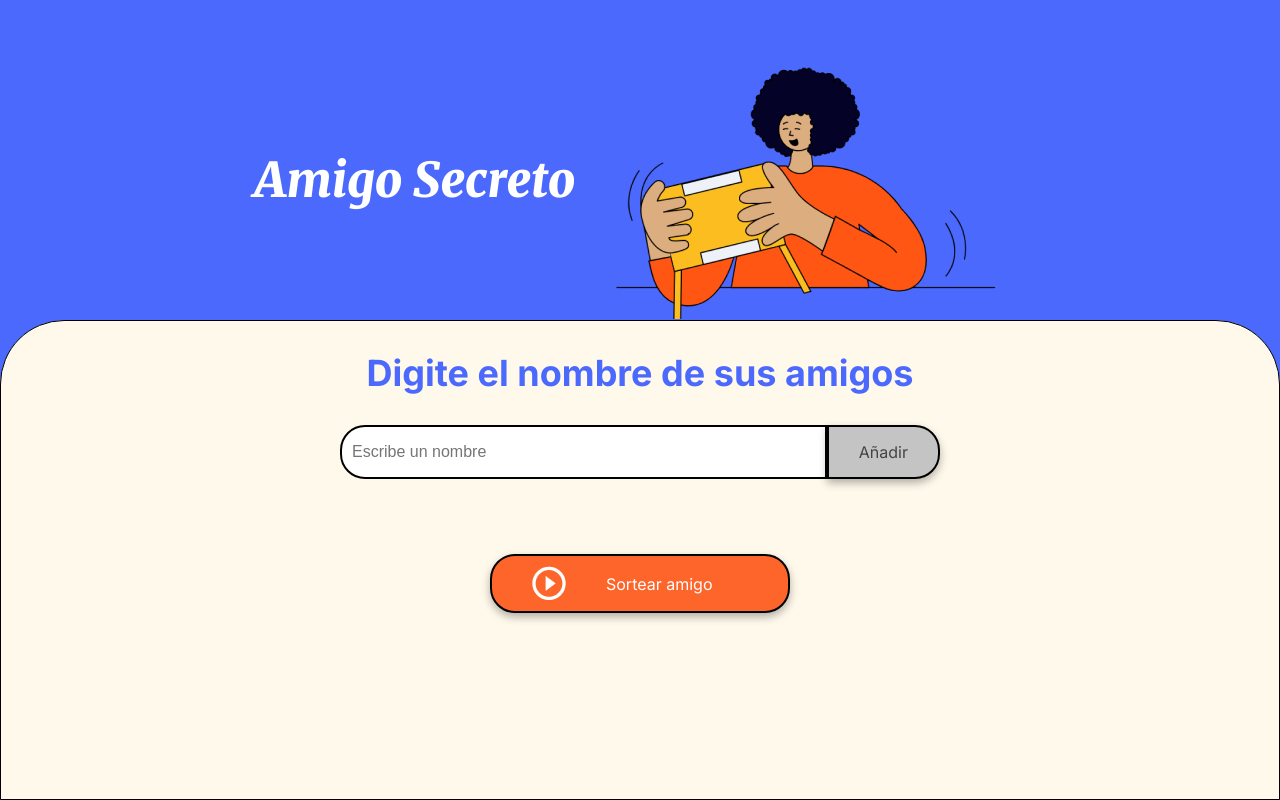
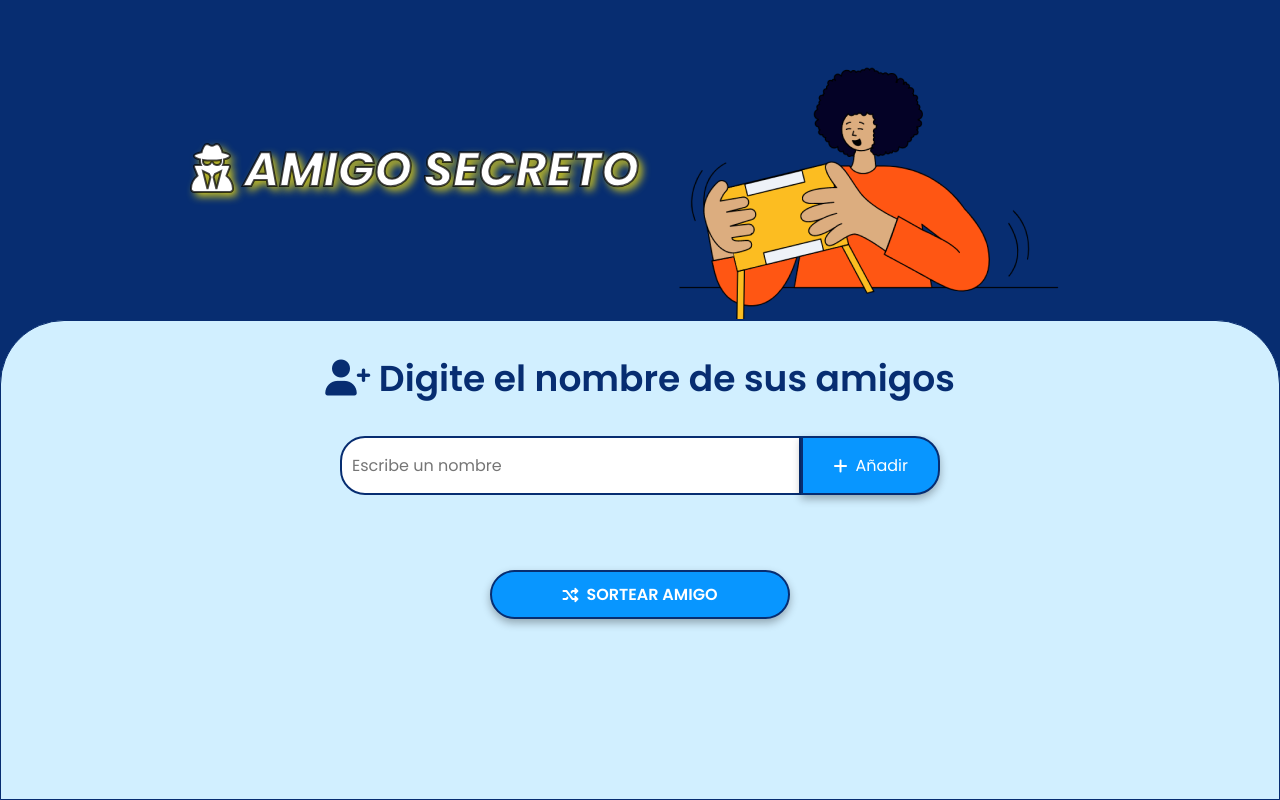
Before and after one commit to logan20andy/Amigo-secreto, a plain HTML site: page index.html in a window 1280 px wide. Drawn offline with Linux system fonts and the light colour scheme.

Commit message:
codigo cooreindo a full

```diff
--- a/app.js
+++ b/app.js
@@ -1 +1,41 @@
-// El principal objetivo de este desafío es fortalecer tus habilidades en lógica de programación. Aquí deberás desarrollar la lógica para resolver el problema.
+// Array para almacenar los nombres de los amigos
+let amigos = [];
+
+// Función para agregar un amigo al array y mostrarlo en la lista
+function agregarAmigo() {
+    const inputAmigo = document.getElementById("amigo");
+    const listaAmigos = document.getElementById("listaAmigos");
+
+    // Verifica que el input no esté vacío
+    if (inputAmigo.value.trim() !== "") {
+        // Agrega el nombre al array
+        amigos.push(inputAmigo.value.trim());
+
+        // Crea un nuevo elemento <li> para mostrar al amigo
+        const nuevoAmigo = document.createElement("li");
+        nuevoAmigo.innerHTML = `Amigo ${amigos.length}: <strong>${inputAmigo.value}</strong>`;
+        listaAmigos.appendChild(nuevoAmigo);
+
+        // Limpia el campo de texto
+        inputAmigo.value = "";
+    } else {
+        alert("Por favor, ingresa un nombre válido.");
+    }
+}
+
+// Función para realizar el sorteo y mostrar el ganador
+function sortearAmigo() {
+    const resultado = document.getElementById("resultado");
+
+    // Verifica que haya amigos en la lista
+    if (amigos.length > 0) {
+        // Selecciona un ganador al azar
+        const indiceGanador = Math.floor(Math.random() * amigos.length);
+        const ganador = amigos[indiceGanador];
+
+        // Muestra el ganador en la vista
+        resultado.innerHTML = `<li>El ganador es: <strong>${ganador}</strong> 🎉</li>`;
+    } else {
+        alert("No hay amigos en la lista para sortear. Agrega al menos uno.");
+    }
+}
--- a/index.html
+++ b/index.html
@@ -4,24 +4,23 @@
     <meta charset="UTF-8">
     <meta name="viewport" content="width=device-width, initial-scale=1.0">
     <link rel="stylesheet" href="style.css">
-    <link rel="preconnect" href="https://fonts.googleapis.com">
-    <link rel="preconnect" href="https://fonts.gstatic.com" crossorigin>
-    <link href="https://fonts.googleapis.com/css2?family=Inter:wght@100;400;700;900&family=Merriweather:ital,wght@0,300;0,400;0,700;0,900;1,300;1,400;1,700;1,900&display=swap" rel="stylesheet">
     <title>Amigo Secreto</title>
+    <link rel="icon" href="assets/amigos.png">
+    <link rel="stylesheet" href="https://cdnjs.cloudflare.com/ajax/libs/font-awesome/6.0.0-beta3/css/all.min.css">
 </head>
 
 <body>
     <main class="main-content">
         <header class="header-banner">
-            <h1 class="main-title">Amigo Secreto</h1>
+            <h1 class="main-title"> <i class="fa-solid fa-user-secret"></i> Amigo Secreto</h1>
             <img src="assets/amigo-secreto.png" alt="Imagen representativa de amigo secreto">
         </header>
 
         <section class="input-section">
-            <h2 class="section-title">Digite el nombre de sus amigos</h2>
-            <div class="input-wrapper">
+            <h2 class="section-title"> <i class="fa-solid fa-user-plus"></i> Digite el nombre de sus amigos</h2>
+            <div class="input-wrapper" id="formulario">
                 <input type="text" id="amigo" class="input-name" placeholder="Escribe un nombre">
-                <button class="button-add" onclick="agregarAmigo()">Añadir</button>
+                <button class="button-add" onclick="agregarAmigo()"> <i class="fa-solid fa-plus"></i></i> Añadir</button>
             </div>
 
             <ul id="listaAmigos" class="name-list" aria-labelledby="listaAmigos" role="list"></ul>
@@ -29,8 +28,8 @@
 
             <div class="button-container">
                 <button class="button-draw" onclick="sortearAmigo()" aria-label="Sortear amigo secreto">
-                    <img src="assets/play_circle_outline.png" alt="Ícono para sortear">
-                    Sortear amigo
+                    <i class="fa-solid fa-shuffle"></i>
+                   Sortear amigo
                 </button>
             </div>
         </section>
--- a/style.css
+++ b/style.css
@@ -1,9 +1,12 @@
+
+@import url('https://fonts.googleapis.com/css2?family=Poppins:ital,wght@0,100;0,200;0,300;0,400;0,500;0,600;0,700;0,800;0,900;1,100;1,200;1,300;1,400;1,500;1,600;1,700;1,800;1,900&display=swap');
+
 :root {
-    --color-primary: #4B69FD;
-    --color-secondary: #FFF9EB;
-    --color-tertiary: #C4C4C4;
-    --color-button: #fe652b;
-    --color-button-hover: #e55720;
+    --color-primary: #072d71;
+    --color-secondary: #d1efff;
+    --color-tertiary: #0896ff;
+    --color-button: #0896ff;
+    --color-button-hover: #0057ff;
     --color-text: #444444;
     --color-white: #FFFFFF;
 }
@@ -21,6 +24,7 @@ body {
     display: flex;
     justify-content: center;
     align-items: center;
+    font-family: 'Poppins', sans-serif;
 }
 
 .main-content {
@@ -37,13 +41,14 @@ body {
     justify-content: center;
     align-items: center;
     padding: 40px 0 0;
+    margin: 0 20px;
 }
 
 /* Sección de entrada */
 .input-section {
     flex: 60%;
     background-color: var(--color-secondary);
-    border: 1px solid #000;
+    border: 1px solid var(--color-primary);
     border-radius: 64px 64px 0 0;
     display: flex;
     flex-direction: column;
@@ -55,16 +60,21 @@ body {
 /* Títulos */
 .main-title {
     font-size: 48px;
-    font-family: "Merriweather", serif;
-    font-weight: 900;
+    font-family: 'Poppins', sans-serif ;
+    font-weight: 700;
+    text-transform: uppercase;
     font-style: italic;
     color: var(--color-white);
+    margin-bottom: 20px;
+    text-align: center;
+    text-shadow: 4px 4px 8px  #e4d617;
+    -webkit-text-stroke: 2px rgba(0, 0, 0, 0.711);
+
 }
-
 .section-title {
-    font-family: "Inter", serif;
+    font-family: 'Poppins', sans-serif;
     font-size: 36px;
-    font-weight: 700;
+    font-weight: 600;
     color: var(--color-primary);
     margin: 10px 0;
     text-align: center;
@@ -80,16 +90,19 @@ body {
 }
 
 .input-name {
-    width: 100%;
+    width: 90%;
     padding: 10px;
-    border: 2px solid #000;
+    border: 2px solid var(--color-primary);
     border-radius: 25px 0 0 25px;
     font-size: 16px;
+    font-family: 'Poppins', sans-serif;
 }
 
 .button-container {
     width: 300px;
     justify-content: center;
+    display: flex;
+    align-items: center;
 }
 
 /* Estilos de entrada de texto */
@@ -97,19 +110,19 @@ body {
     flex: 1;
     padding: 10px 15px;
     font-size: 16px;
-    border: 2px solid #333;
+    border: 2px solid var(--color-primary);
     border-right: none;
     border-radius: 25px 0 0 25px;
-    font-family: "Merriweather", serif;
+    font-family: 'Poppins', sans-serif;
     box-shadow: 0 4px 8px rgba(0, 0, 0, 0.3);
 }
 
 /* Estilos de botón */
 button {
     padding: 15px 30px;
-    font-family: "Inter", sans-serif;
+    font-family: 'Poppins', sans-serif;
     font-size: 16px;
-    border: 2px solid #000;
+    border: 2px solid var(--color-primary);
     border-radius: 25px;
     box-shadow: 0 4px 8px rgba(0, 0, 0, 0.3);
     cursor: pointer;
@@ -117,45 +130,64 @@ button {
 
 .button-add {
     background-color: var(--color-tertiary);
-    color: var(--color-text);
+    color: var(--color-white);
     border-radius: 0 25px 25px 0;
+    display: flex;
+    align-items: center;
+    justify-content: center;
+}
+.button-add i {
+    margin-right: 8px;
 }
 
 .button-add:hover {
-    background-color: #a1a1a1;
+    background-color: #0057ff;
+
 }
 
 /* Listas */
 ul {
     list-style-type: none;
     color: var(--color-text);
-    font-family: "Inter", sans-serif;
+    font-family: 'Poppins', sans-serif;
     font-size: 18px;
     margin: 20px 0;
 }
 
 .result-list {
     margin-top: 15px;
-    color: #05DF05;
+    color: var(--color-primary);
     font-size: 22px;
     font-weight: bold;
     text-align: center;
+    font-style: italic;
 }
 
 /* Botón de sortear título */
 .button-draw {
     display: flex;
     align-items: center;
+    justify-content: center;
     width: 100%;
     padding: 10px 40px;
     color: var(--color-white);
     background-color: var(--color-button);
     font-size: 16px;
+    font-family: 'Poppins', sans-serif;
+    font-weight: 600;
+    text-transform: uppercase;
+    border-radius: 25px;
+    box-shadow: 0 4px 8px rgba(0, 0, 0, 0.3);
+    cursor: pointer;
+    transition: background-color 0.3s ease;
 }
 
 .button-draw img {
     margin-right: 40px;
 }
+.button-draw i {
+    margin-right: 8px;
+}
 
 .button-draw:hover {
     background-color: var(--color-button-hover);
```
Also changed, not shown: assets/amigos.png (added), assets/play_circle_outline.png (deleted).
